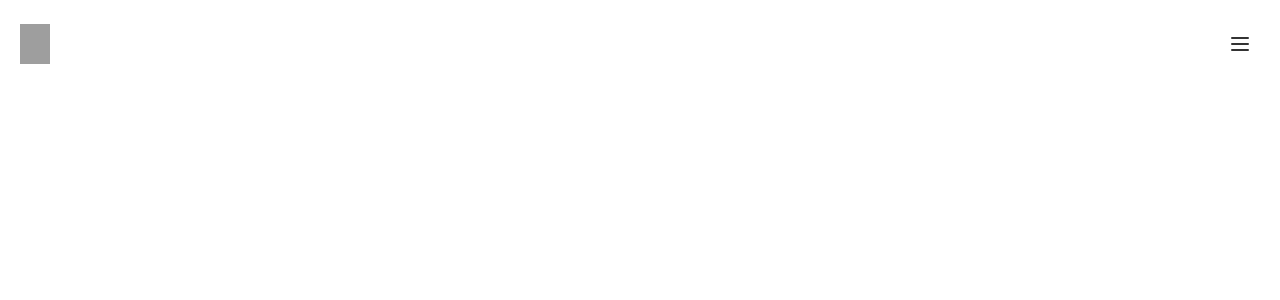
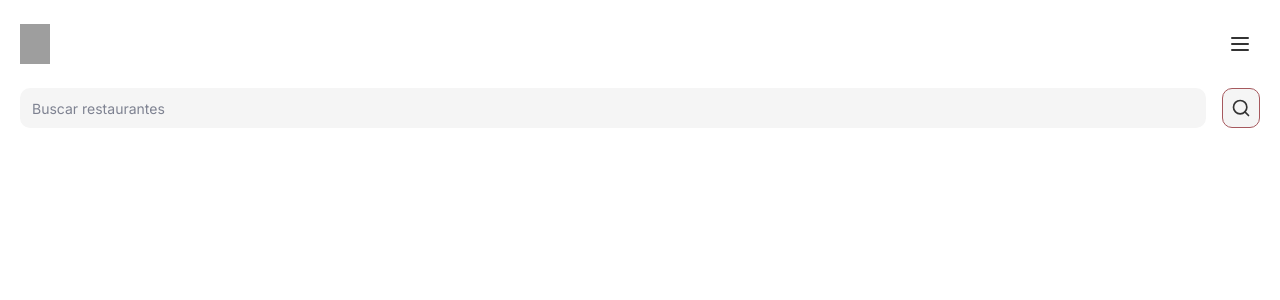
Before and after one commit to JeanFeitani/next-foods, a Next.js app: page / in a window 1280 px wide. Shown: the top 300 px of the page. Built offline with nearby package versions, Linux system fonts and the light colour scheme; grey boxes are pictures that could not be loaded.

Commit message:
feat: add initial search component

```diff
--- /dev/null
+++ b/app/components/search.tsx
@@ -0,0 +1,16 @@
+import { SearchIcon } from 'lucide-react'
+import { Button } from './ui/button'
+import { Input } from './ui/input'
+
+const Search = () => {
+  return (
+    <div className="flex gap-4">
+      <Input placeholder="Buscar restaurantes" className="border-none" />
+      <Button size="icon" variant="outline">
+        <SearchIcon size={20} />
+      </Button>
+    </div>
+  )
+}
+
+export default Search
--- /dev/null
+++ b/app/components/ui/input.tsx
@@ -0,0 +1,25 @@
+import * as React from 'react'
+
+import { cn } from '@/app/lib/utils'
+
+export interface InputProps
+  extends React.InputHTMLAttributes<HTMLInputElement> {}
+
+const Input = React.forwardRef<HTMLInputElement, InputProps>(
+  ({ className, type, ...props }, ref) => {
+    return (
+      <input
+        type={type}
+        className={cn(
+          'flex h-10 w-full rounded-md border border-input bg-background px-3 py-2 text-sm ring-offset-background file:border-0 file:bg-transparent file:text-sm file:font-medium placeholder:text-muted-foreground focus-visible:outline-none focus-visible:ring-2 focus-visible:ring-ring focus-visible:ring-offset-2 disabled:cursor-not-allowed disabled:opacity-50',
+          className,
+        )}
+        ref={ref}
+        {...props}
+      />
+    )
+  },
+)
+Input.displayName = 'Input'
+
+export { Input }
--- a/app/page.tsx
+++ b/app/page.tsx
@@ -1,5 +1,13 @@
 import Header from './components/header'
+import Search from './components/search'
 
 export default function Home() {
-  return <Header />
+  return (
+    <>
+      <Header />
+      <div className="px-5 pt-6">
+        <Search />
+      </div>
+    </>
+  )
 }
```
